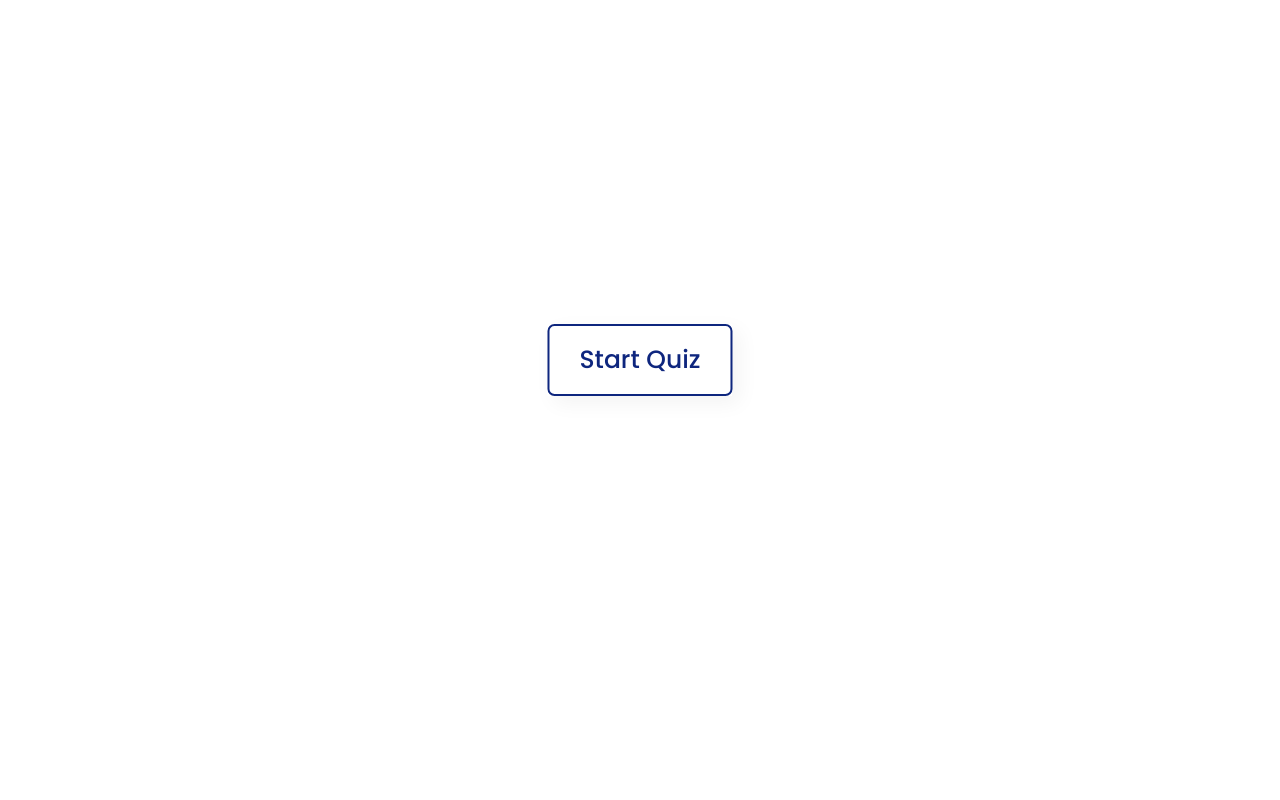
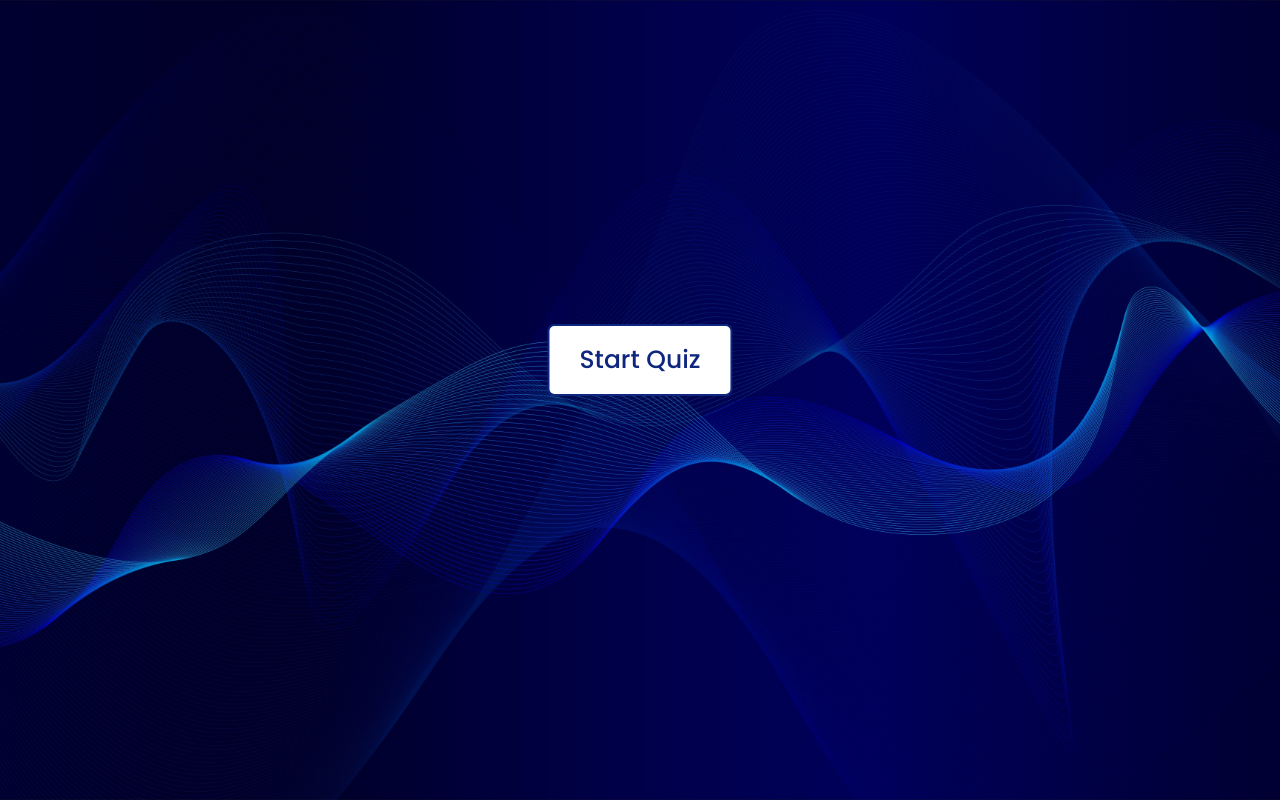
Before and after one commit to ParvezCodes/Quiz-App-Js, a plain HTML site: page index.html in a window 1280 px wide. Drawn offline with Linux system fonts and the light colour scheme; the site is published under a folder, as on GitHub Pages, so addresses that start at the root find nothing.

Commit message:
background

```diff
--- a/style.css
+++ b/style.css
@@ -14,7 +14,7 @@
 }
 
 body {
-  background: url("/images/bg.jpg");
+  background: url("./images/bg.jpg");
   background-position: center;
   background-size: cover;
   height: 100vh;
```
